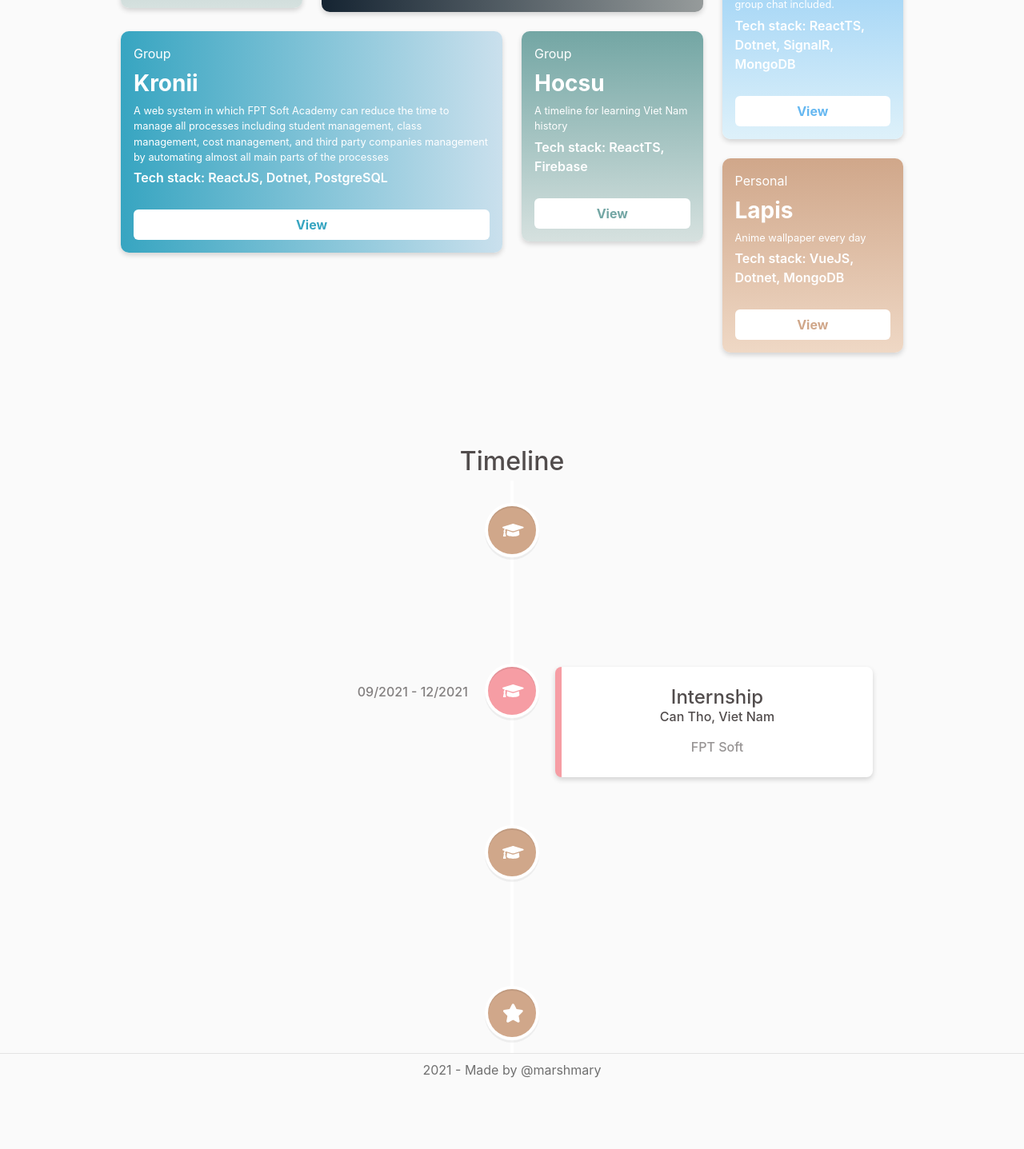
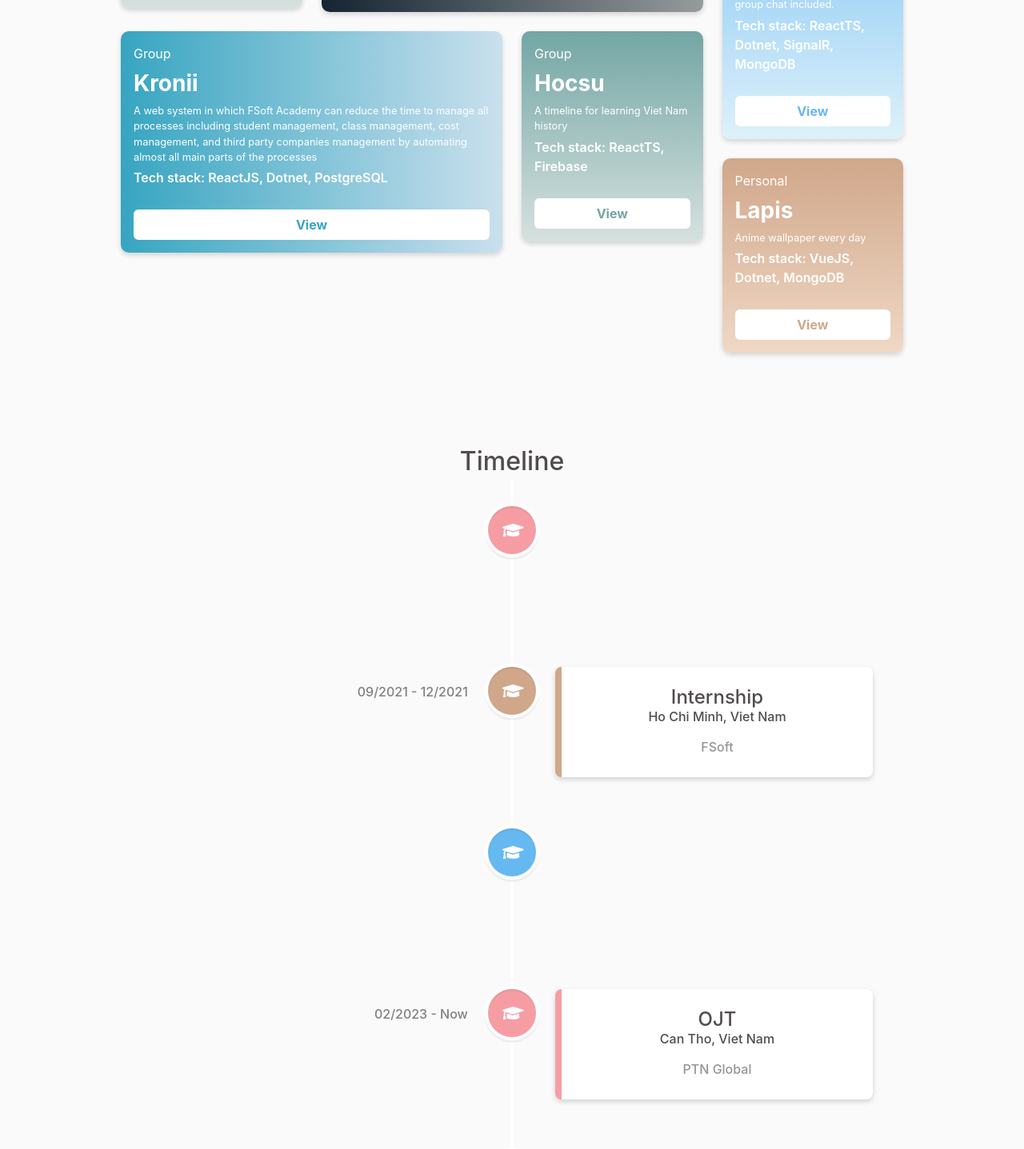
Before and after one commit to marshmary/portfolio, a React (Create React App) app: page / in a window 1280 px wide. Shown: the part 1980-3417 px from the top of the page at 80% size. Before the commit the page ends 3337 px from the top, so only its background shows below. Built offline with nearby package versions, Linux system fonts and the light colour scheme.

Commit message:
update timeline

```diff
--- a/src/App.css
+++ b/src/App.css
@@ -18,3 +18,7 @@
     -webkit-appearance: none;
     box-shadow: none !important;
 }
+
+.btn:hover {
+    box-shadow: 4px 4px 8px rgba(0, 0, 0, 0.2) !important;
+}
--- a/src/pages/Projects.js
+++ b/src/pages/Projects.js
@@ -56,7 +56,7 @@ const Projects = () => {
         type: "Group",
         name: "Kronii",
         description:
-          "A web system in which FPT Soft Academy can reduce the time to manage all processes including student management, class management, cost management, and third party companies management by automating almost all main parts of the processes",
+          "A web system in which FSoft Academy can reduce the time to manage all processes including student management, class management, cost management, and third party companies management by automating almost all main parts of the processes",
         url: "https://kronii.netlify.app/",
         stack: "ReactJS, Dotnet, PostgreSQL",
       },
--- a/src/pages/Timeline.js
+++ b/src/pages/Timeline.js
@@ -17,8 +17,8 @@ const Timeline = () => {
         },
         {
             title: "Internship",
-            location: "Can Tho, Viet Nam",
-            company: "FPT Soft",
+            location: "Ho Chi Minh, Viet Nam",
+            company: "FSoft",
             time: "09/2021 - 12/2021"
         },
         {
@@ -26,7 +26,13 @@ const Timeline = () => {
             location: "Can Tho, Viet Nam",
             company: "Biwoko",
             time: "06/2022 - 08/2022"
-        }
+        },
+        {
+            title: "OJT",
+            location: "Can Tho, Viet Nam",
+            company: "PTN Global",
+            time: "02/2023 - Now"
+        },
     ];
 
     // Count to detect even and odd number
```
